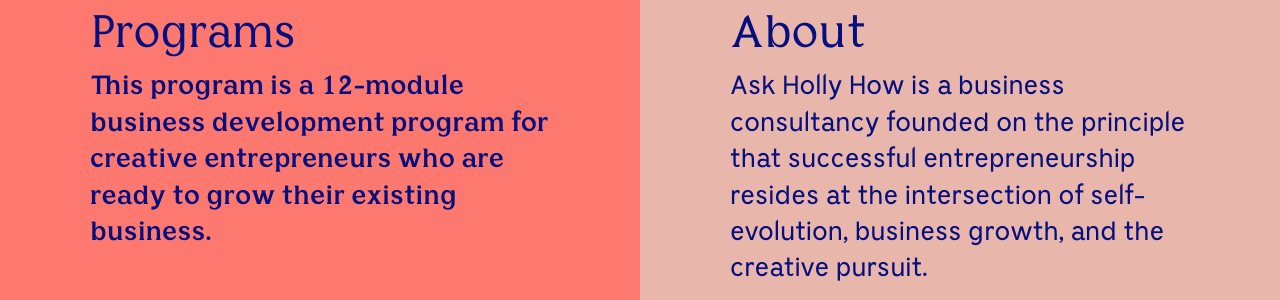
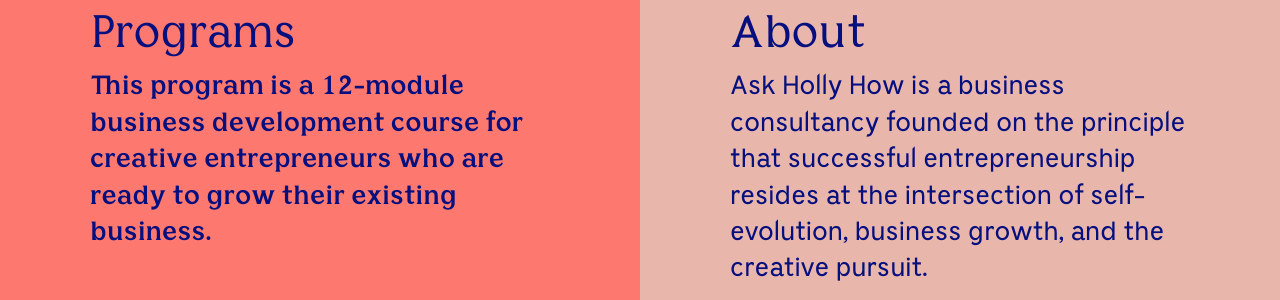
Before and after one commit to hollyhoward78/ask-holly-how, a Jekyll site: the page built from index.md, in a window 1280 px wide and 900 px high, scrolled down 1484 px. Shown: the part 186-486 px from the top of the window. Built offline with Jekyll 4.4.1, drawn with Linux system fonts in a browser that asks for light colours; a script that is not in the unit is left out; comment, search, counter and statistics services are not loaded.

Commit message:
Update home.html

```diff
--- a/_layouts/home.html
+++ b/_layouts/home.html
@@ -58,7 +58,7 @@
     <div class="col-md-6 p-sm-y-6 p-xs-y-3 bg pink">
       <div class="m-sm-x-3 lead home-programs-div">
         <h5>Programs</h5>
-        <p class="m-xs-b-1"><span class="serif"><strong>This program is a 12-module business development program for creative entrepreneurs who are ready to grow their existing business.</p>
+        <p class="m-xs-b-1"><span class="serif"><strong>This program is a 12-module business development course for creative entrepreneurs who are ready to grow their existing business.</p>
         <a href="/programs"><button class="btn-md serif bold">Learn More</button></a>
       </div>
     </div>
```
